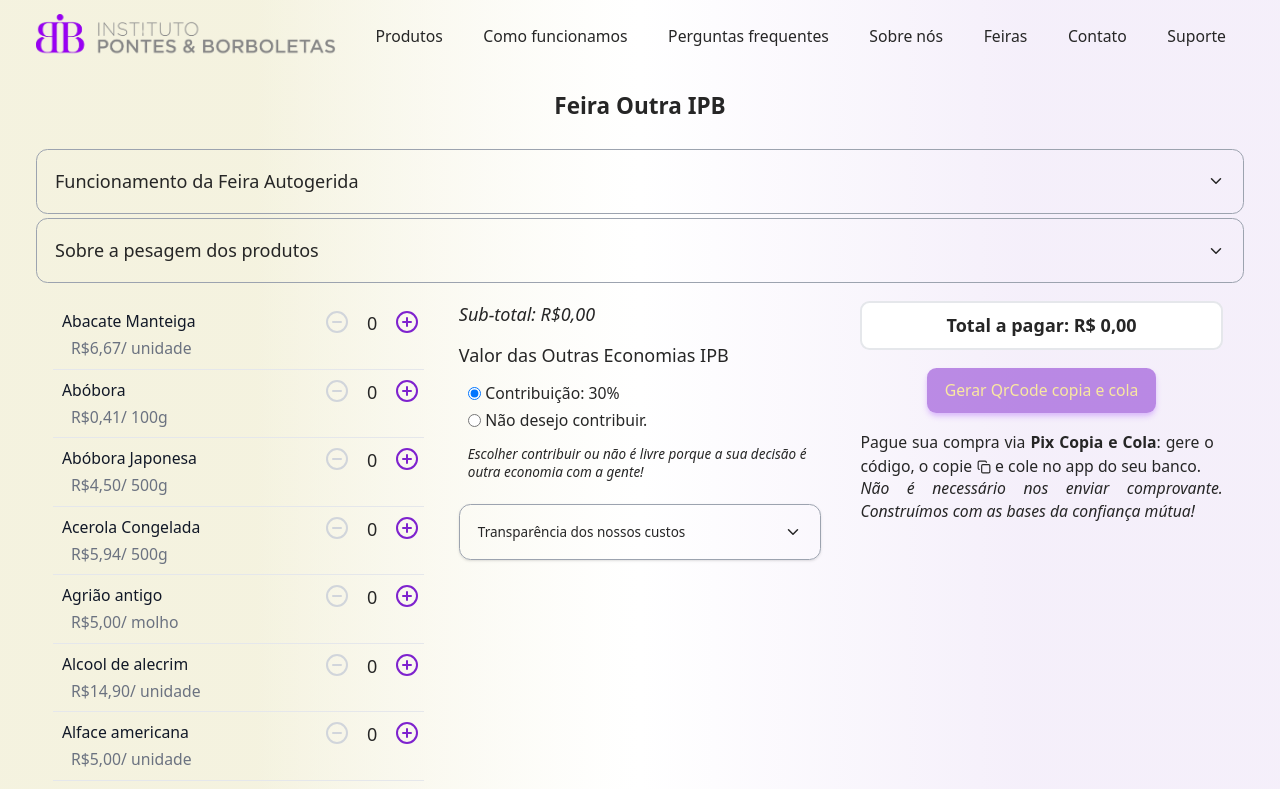
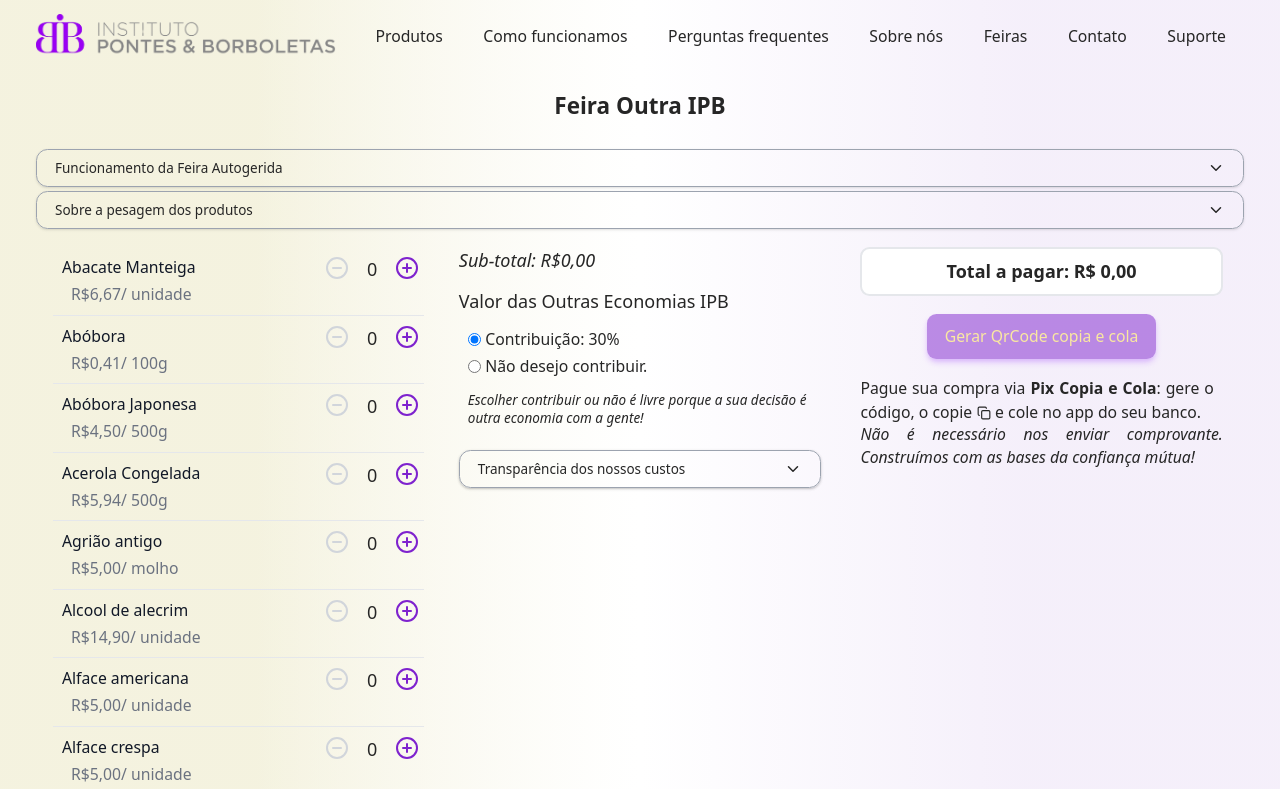
Before and after one commit to ligiabicalho/pontes-e-borboletas, a Next.js app: page / in a window 1280 px wide. Shown: the top 789 px of the page. Built offline with nearby package versions, Linux system fonts and the light colour scheme; a web font is replaced by a local one.

Commit message:
refactor: Update styles in Accordion UI component

```diff
--- a/src/components/ui/accordion.tsx
+++ b/src/components/ui/accordion.tsx
@@ -14,7 +14,7 @@
 >(({ className, ...props }, ref) => (
   <AccordionPrimitive.Item
     ref={ref}
-    className={cn("border border-gray-400 px-4 rounded-md", className)}
+    className={cn("border border-gray-400 px-3 rounded-md shadow", className)}
     {...props}
   />
 ));
@@ -28,7 +28,7 @@
     <AccordionPrimitive.Trigger
       ref={ref}
       className={cn(
-        "flex flex-1 items-center justify-between py-4 font-medium transition-all hover:underline [&[data-state=open]>svg]:rotate-180",
+        "flex flex-1 items-center justify-between py-4 font-medium transition-all hover:underline [&[data-state=open]>svg]:rotate-180 text-xs p-2 px-1",
         className,
       )}
       {...props}
```
